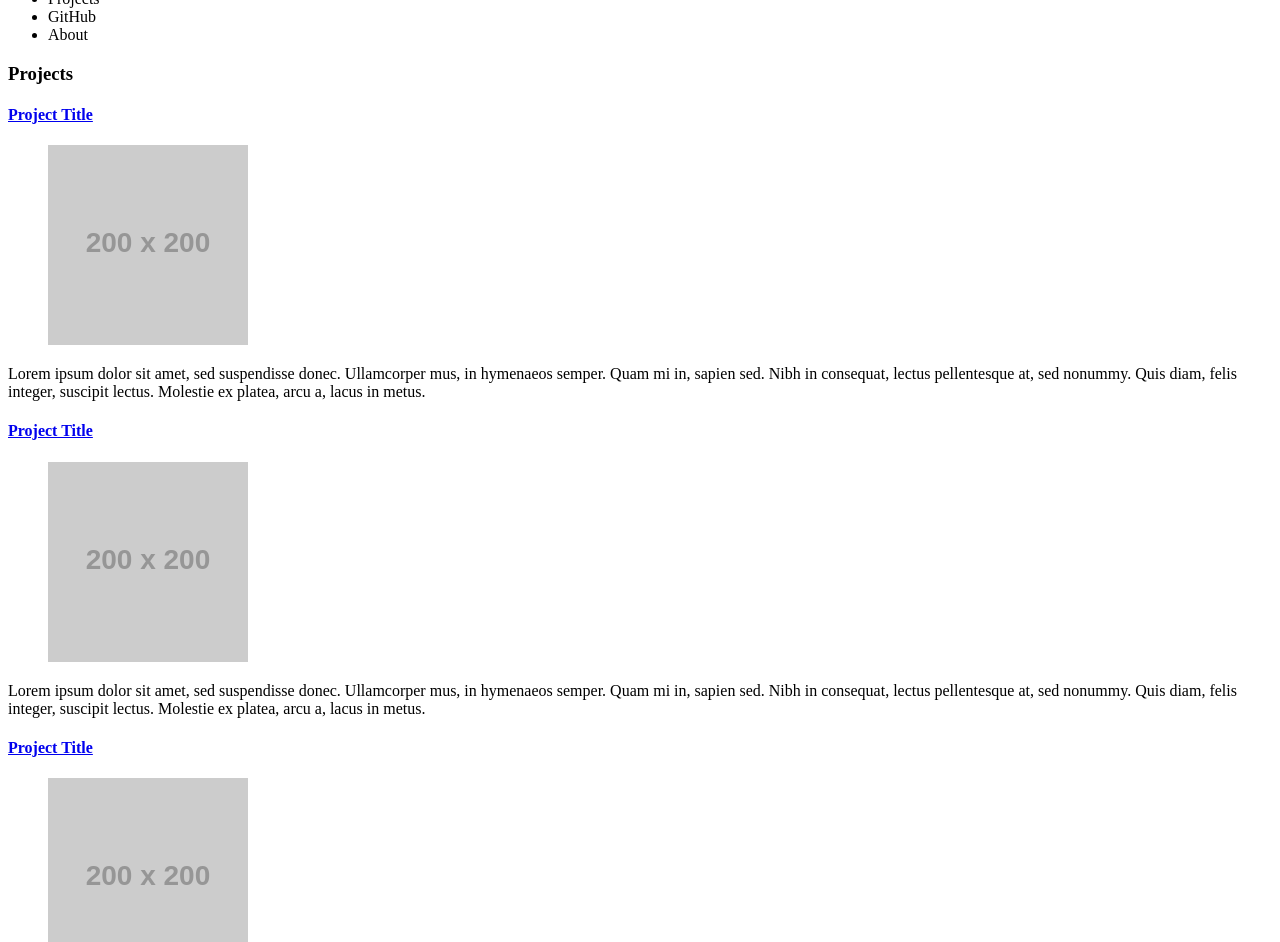
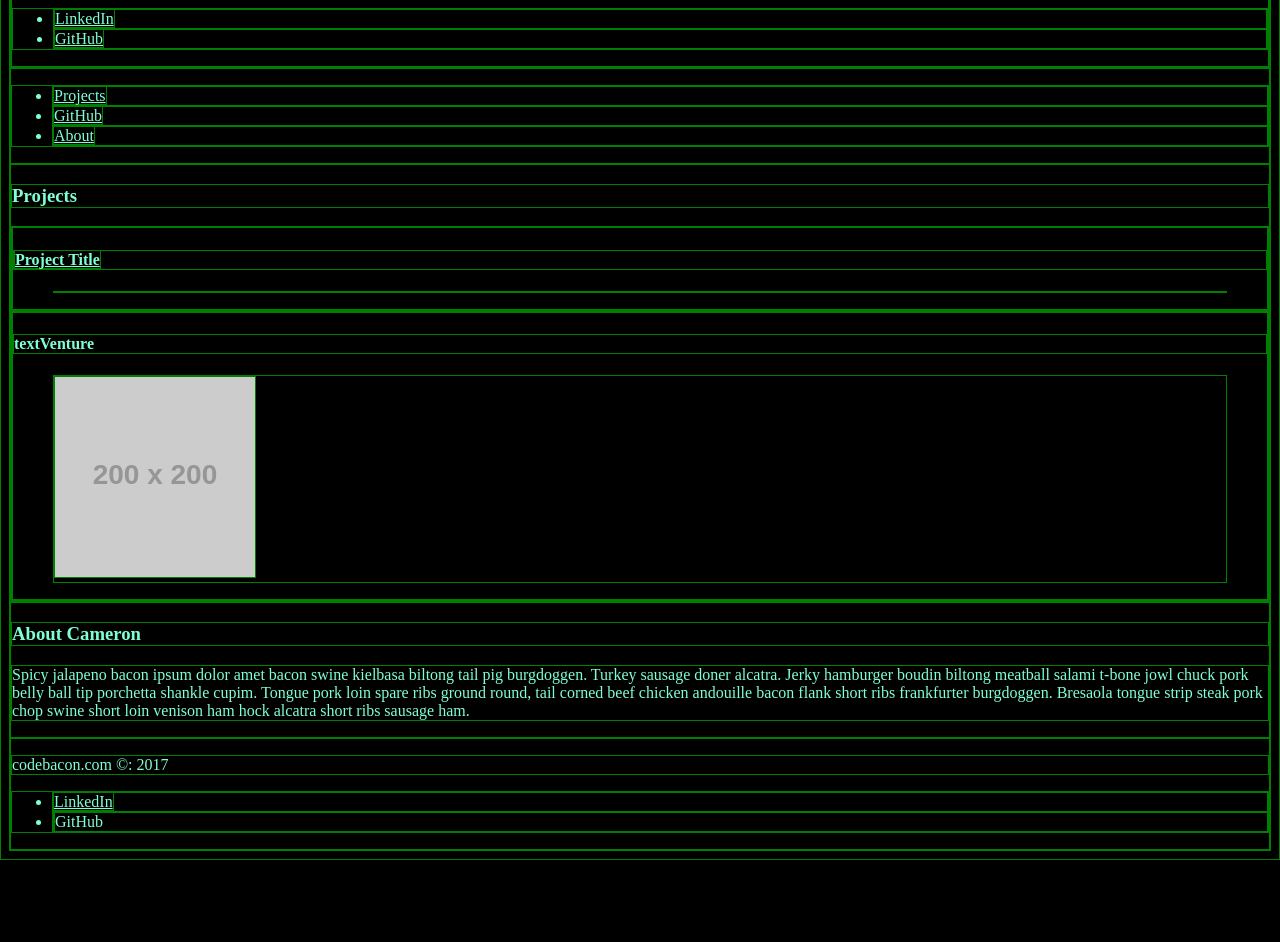
Before and after one commit to cameronmbacon/portfolio, a plain HTML site: page index.html in a window 1280 px wide. Shown: the part 210-1152 px from the top of the page. After the commit the page ends 1070 px from the top, so only its background shows below. Drawn offline with nearby package versions, Linux system fonts and the light colour scheme; placeholder pictures from the web are drawn by us.

Commit message:
added constructor function for projects; projects render to page correctly

```diff
--- a/index.html
+++ b/index.html
@@ -3,6 +3,9 @@
   <head>
     <meta charset="utf-8">
     <title>Cameron's Portfolio</title>
+    <link rel="stylesheet" href="styles/base.css">
+    <link rel="stylesheet" href="styles/layout.css">
+    <script src="https://code.jquery.com/jquery-3.1.1.min.js" integrity="sha256-hVVnYaiADRTO2PzUGmuLJr8BLUSjGIZsDYGmIJLv2b8=" crossorigin="anonymous"></script>
   </head>
   <body>
     <header>
@@ -11,47 +14,39 @@
           <img src="http://placehold.it/100" alt="">
         </figure>
         <h1>Cameron Bacon</h1>
+        <ul>
+          <li><a href="#">LinkedIn</a></li>
+          <li><a href="https://github.com/cameronmbacon">GitHub</a></li>
+        </ul>
       </hgroup>
     </header>
     <nav>
       <ul>
-        <li>Projects</li>
-        <li>GitHub</li>
-        <li>About</li>
+        <li><a href="#">Projects</a></li>
+        <li><a href="#">GitHub</a></li>
+        <li><a href="#">About</a></li>
       </ul>
     </nav>
     <main>
       <h3>Projects</h3>
-      <section>
-        <article>
-          <h4><a href="#">Project Title</a></h4>
-          <figure>
-            <img src="http://placehold.it/200" alt="">
-          </figure>
-          <p>Lorem ipsum dolor sit amet, sed suspendisse donec. Ullamcorper mus, in hymenaeos semper. Quam mi in, sapien sed. Nibh in consequat, lectus pellentesque at, sed nonummy. Quis diam, felis integer, suscipit lectus. Molestie ex platea, arcu a, lacus in metus.</p>
-        </article>
-        <article>
-          <h4><a href="#">Project Title</a></h4>
-          <figure>
-            <img src="http://placehold.it/200" alt="">
-          </figure>
-          <p>Lorem ipsum dolor sit amet, sed suspendisse donec. Ullamcorper mus, in hymenaeos semper. Quam mi in, sapien sed. Nibh in consequat, lectus pellentesque at, sed nonummy. Quis diam, felis integer, suscipit lectus. Molestie ex platea, arcu a, lacus in metus.</p>
-        </article>
-        <article>
-          <h4><a href="#">Project Title</a></h4>
-          <figure>
-            <img src="http://placehold.it/200" alt="">
-          </figure>
-          <p>Lorem ipsum dolor sit amet, sed suspendisse donec. Ullamcorper mus, in hymenaeos semper. Quam mi in, sapien sed. Nibh in consequat, lectus pellentesque at, sed nonummy. Quis diam, felis integer, suscipit lectus. Molestie ex platea, arcu a, lacus in metus.</p>
-        </article>
-        <article>
-          <h4><a href="#">Project Title</a></h4>
-          <figure>
-            <img src="http://placehold.it/200" alt="">
-          </figure>
-          <p>Lorem ipsum dolor sit amet, sed suspendisse donec. Ullamcorper mus, in hymenaeos semper. Quam mi in, sapien sed. Nibh in consequat, lectus pellentesque at, sed nonummy. Quis diam, felis integer, suscipit lectus. Molestie ex platea, arcu a, lacus in metus.</p>
+      <section id="projects">
+        <article class="template">
+          <h4 class="project-title"><a href="#">Project Title</a></h4>
+          <figure class="image-container"></figure>
+          <section class="project-body"></section>
         </article>
       </section>
+      <h3>About Cameron</h3>
+      <p>Spicy jalapeno bacon ipsum dolor amet bacon swine kielbasa biltong tail pig burgdoggen. Turkey sausage doner alcatra. Jerky hamburger boudin biltong meatball salami t-bone jowl chuck pork belly ball tip porchetta shankle cupim. Tongue pork loin spare ribs ground round, tail corned beef chicken andouille bacon flank short ribs frankfurter burgdoggen. Bresaola tongue strip steak pork chop swine short loin venison ham hock alcatra short ribs sausage ham.</p>
     </main>
+    <footer>
+      <p>codebacon.com &copy: 2017</p>
+      <ul>
+        <li><a href="#">LinkedIn</a></li>
+        <li><a href="#"></a>GitHub</li>
+      </ul>
+    </footer>
+    <script type="text/javascript" src="scripts/projects.js"></script>
+    <script type="text/javascript" src="scripts/app.js"></script>
   </body>
 </html>
--- a/scripts/app.js
+++ b/scripts/app.js
@@ -0,0 +1,32 @@
+'use strict';
+
+var projects = [];
+
+function Project (projectObject) {
+  this.title = projectObject.title;
+  this.projectUrl = projectObject.projectUrl;
+  this.projectImage = projectObject.projectImage;
+  this.body = projectObject.body;
+}
+
+Project.prototype.toHtml = function() {
+  var $newProject = $('article.template').clone();
+  $newProject.removeClass('template');
+
+  $newProject.find('.project-title').text(this.title);
+  $newProject.find('.project-title > a').attr('href', this.projectUrl);
+  $newProject.find('.image-container').html(this.projectImage);
+  $newProject.find('.project-body').text(this.projectBody);
+
+  return $newProject;
+}
+
+rawData.forEach(function(projectObject) {
+  projects.push(new Project(projectObject));
+  console.log(projectObject);
+})
+
+projects.forEach(function(p) {
+  $('#projects').append(p.toHtml());
+  console.log(p);
+})
--- a/scripts/projects.js
+++ b/scripts/projects.js
@@ -0,0 +1,10 @@
+'use strict';
+
+var rawData = [
+  {
+    title: 'textVenture',
+    projectUrl: 'http://carloscadena.github.io/textventure',
+    projectImage: '<img class="project-image" src="http://placehold.it/200" alt="project image">',
+    body: '<p>Lorem ipsum dolor sit amet, sed suspendisse donec. Ullamcorper mus, in hymenaeos semper. Quam mi in, sapien sed. Nibh in consequat, lectus pellentesque at, sed nonummy. Quis diam, felis integer, suscipit lectus. Molestie ex platea, arcu a, lacus in metus.</p>'
+  }
+];
--- a/styles/base.css
+++ b/styles/base.css
@@ -0,0 +1,5 @@
+* {
+  background-color: black;
+  border: 1px solid green;
+  color: aquamarine;
+}
```
